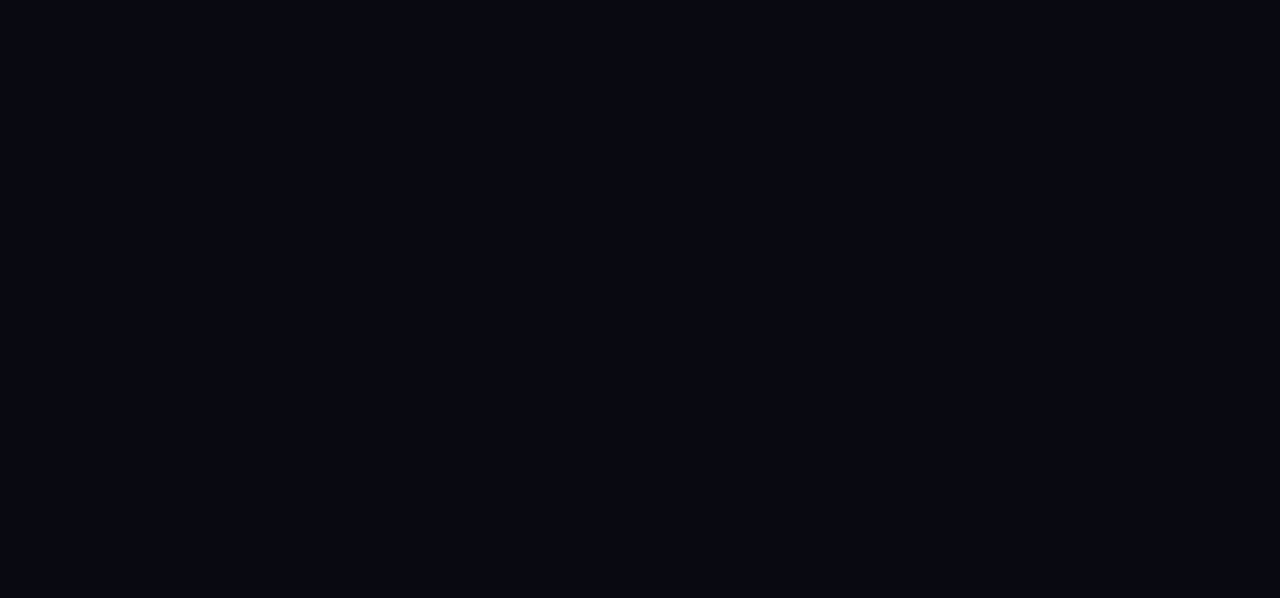
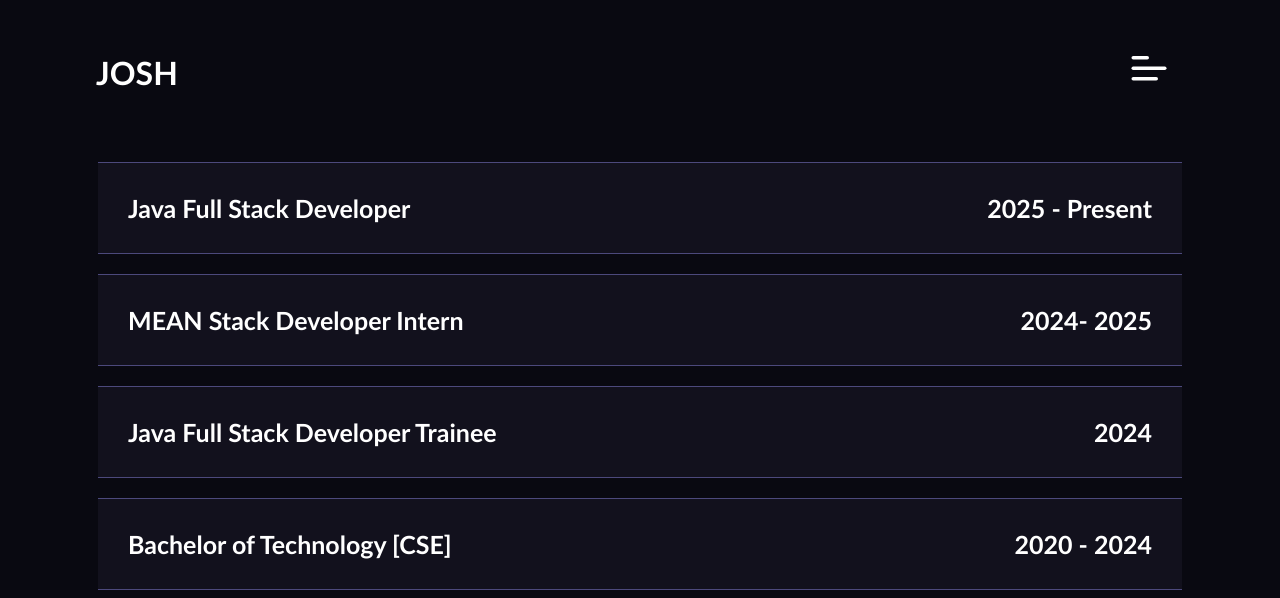
Before and after one commit to joshuakjohn/Portfolio, an Angular app: page /career in a window 1280 px wide. Before the commit this address led to /. Shown: the top 598 px of the page. Built offline with nearby package versions, Linux system fonts and the light colour scheme.

Commit message:
added career component and other changes

```diff
--- a/src/app/app-routing.module.ts
+++ b/src/app/app-routing.module.ts
@@ -3,6 +3,7 @@ import { RouterModule, Routes } from '@angular/router';
 import { HomeComponent } from './components/home/home.component';
 import { ContactComponent } from './components/contact/contact.component';
 import { IntroComponent } from './components/intro/intro.component';
+import { CareerComponent } from './components/career/career.component';
 
 const routes: Routes = [
   {
@@ -21,6 +22,10 @@ const routes: Routes = [
       {
       path: "contact",
       component: ContactComponent
+    },
+    {
+      path: "career",
+      component: CareerComponent
     }
   ]
   }
--- a/src/app/components/career/career.component.html
+++ b/src/app/components/career/career.component.html
@@ -1 +1,91 @@
-<p>career works!</p>
+<div class="container" @fadeInOut>
+
+    <div class="rectangle" (click)="toggleExpansion('wip')">
+        <div class="header">
+            <h1 [@headingMargin]="expanded_wip ? 'expanded' : 'collapsed'">Java Full Stack Developer</h1>
+            <h1 [@headingMargin]="expanded_wip ? 'expanded' : 'collapsed'">2025 - Present</h1>
+        </div>
+        <div [@expandCollapse]="expanded_wip ? 'expanded' : 'collapsed'">
+            <div class="sub">
+            <mat-icon> business</mat-icon>
+            <p>Wipro Ltd</p>
+            </div>
+            <div class="sub1">
+                <div class="sub">
+                    <mat-icon>room</mat-icon>
+                    <p>Chennai</p>
+                </div>
+            </div>
+            <div class="sub">
+                <mat-icon>build</mat-icon>
+                <p>Tech --> Java | Javascript | Typescript | Spring Boot | Angular</p>
+            </div>
+        </div>
+    </div>
+
+    <div class="rectangle" (click)="toggleExpansion('bl')">
+        <div class="header">
+            <h1 [@headingMargin]="expanded_bl ? 'expanded' : 'collapsed'">MEAN Stack Developer Intern</h1>
+            <h1 [@headingMargin]="expanded_bl ? 'expanded' : 'collapsed'">2024- 2025</h1>
+        </div>
+        <div [@expandCollapse]="expanded_bl ? 'expanded' : 'collapsed'">
+            <div class="sub">
+            <mat-icon> business</mat-icon>
+            <p>BridgeLabz Solutions</p>
+            </div>
+            <div class="sub1">
+                <div class="sub">
+                    <mat-icon>room</mat-icon>
+                    <p>Bengaluru</p>
+                </div>
+            </div>
+            <div class="sub">
+                <mat-icon>build</mat-icon>
+                <p>Tech --> Node | Express | Angular | MongoDB | Javascript | Typescript</p>
+            </div>
+        </div>
+    </div>
+
+        <div class="rectangle" (click)="toggleExpansion('jsp')">
+        <div class="header">
+            <h1 [@headingMargin]="expanded_jsp ? 'expanded' : 'collapsed'">Java Full Stack Developer Trainee</h1>
+            <h1 [@headingMargin]="expanded_jsp ? 'expanded' : 'collapsed'">2024</h1>
+        </div>
+        <div [@expandCollapse]="expanded_jsp ? 'expanded' : 'collapsed'">
+            <div class="sub">
+            <mat-icon> business</mat-icon>
+            <p>JSpiders</p>
+            </div>
+            <div class="sub1">
+                <div class="sub">
+                    <mat-icon>room</mat-icon>
+                    <p>Bengaluru</p>
+                </div>
+            </div>
+            <div class="sub">
+                <mat-icon>build</mat-icon>
+                <p>Tech --> Java | HTML | CSS | Javascript | SQL</p>
+            </div>
+        </div>
+    </div>
+
+    <div class="rectangle" (click)="toggleExpansion('clg')">
+        <div class="header">
+            <h1 [@headingMargin]="expanded_clg ? 'expanded' : 'collapsed'">Bachelor of Technology [CSE]</h1>
+            <h1 [@headingMargin]="expanded_clg ? 'expanded' : 'collapsed'">2020 - 2024</h1>
+        </div>
+        <div [@expandCollapse]="expanded_clg ? 'expanded' : 'collapsed'">
+            <div class="sub">
+            <mat-icon> business</mat-icon>
+            <p>APJ Abdul Kalam University</p>
+            </div>
+            <div class="sub1">
+                <div class="sub">
+                    <mat-icon>room</mat-icon>
+                    <p>Kottarakkara</p>
+                </div>
+            </div>
+        </div>
+    </div>
+
+</div>
--- a/src/app/components/career/career.component.scss
+++ b/src/app/components/career/career.component.scss
@@ -0,0 +1,76 @@
+h1{
+    color: #ffffff;
+    font-family: 'Trebuchet MS', 'Lucida Sans Unicode', 'Lucida Grande', 'Lucida Sans', Arial, sans-serif;
+    font-size: 25px;
+    margin: 0px;
+    margin-bottom: 10px;
+}
+
+p{
+    color: white;
+    margin: 0px;
+    margin-top: 4px;
+    font-family: 'Trebuchet MS', 'Lucida Sans Unicode', 'Lucida Grande', 'Lucida Sans', Arial, sans-serif;
+}
+
+.container{
+    padding-top: 2px;
+    margin-top: 20vh;
+    width: 100vw;
+    display: flex;
+    flex-direction: column;
+    align-items: center;
+    gap: 20px;
+    height: 70vh;
+    overflow-y: scroll;
+    -webkit-overflow-scrolling: touch;
+
+    scrollbar-width: none;         // Firefox
+    -ms-overflow-style: none;
+
+    &::-webkit-scrollbar {
+    display: none;
+    }
+}
+
+.rectangle {
+    background-color: #12111d;
+    display: flex;
+    flex-direction: column;
+    justify-content: center;
+    width: 80vw;
+    border-top: 1px solid #4c497c;
+    border-bottom: 1px solid #4c497c;
+    // border-radius: 20px;
+    padding: 30px;
+}
+
+.rectangle:hover {
+    box-shadow: 0 0 2px #968ff9, 0 0 2px #968ff9;
+}
+
+.sub_inner{
+    display: flex;
+    margin: 0px;
+}
+
+.sub{
+    display: flex;
+    gap: 5px;
+    margin: 7px 0px;
+}
+
+.sub1{
+    display: flex;
+    gap: 20px;
+}
+
+mat-icon{
+    color: white;
+    scale: .8;
+}
+
+.header{
+    display: flex;
+    justify-content: space-between;
+}
--- a/src/app/components/career/career.component.ts
+++ b/src/app/components/career/career.component.ts
@@ -1,10 +1,59 @@
 import { Component } from '@angular/core';
+import {MatIconModule} from '@angular/material/icon'
+import { trigger, transition, style, animate, state } from '@angular/animations';
 
 @Component({
   selector: 'app-career',
   templateUrl: './career.component.html',
-  styleUrls: ['./career.component.scss']
+  styleUrls: ['./career.component.scss'],
+  animations: [
+    trigger('expandCollapse', [
+      state('expanded', style({
+        height: '*',
+        opacity: 1,
+        overflow: 'hidden',
+      })),
+      state('collapsed', style({
+        height: '0px',
+        opacity: 0,
+        overflow: 'hidden',
+      })),
+      transition('expanded <=> collapsed', [
+        animate('400ms ease-in-out')
+      ])
+    ]),
+    trigger('headingMargin', [
+    state('expanded', style({ margin: '*' })),
+    state('collapsed', style({ margin: '0px' })),
+    transition('expanded <=> collapsed', animate('400ms ease-in-out'))
+  ]),
+  trigger('fadeInOut', [
+          transition(':enter', [
+            style({ opacity: 0 }),
+            animate('300ms ease-in', style({ opacity: 1 }))
+          ]),
+          transition(':leave', [
+            animate('300ms ease-out', style({ opacity: 0 }))
+          ])
+        ])
+  ]
 })
 export class CareerComponent {
 
+  expanded_clg: boolean = false;
+  expanded_jsp: boolean = false;
+  expanded_bl: boolean = false;
+  expanded_wip: boolean = false;
+
+  toggleExpansion(choise: string) {
+    if (choise === 'clg')
+      this.expanded_clg = !this.expanded_clg;
+    if (choise === 'jsp')
+      this.expanded_jsp = !this.expanded_jsp;
+    if (choise === 'bl')
+      this.expanded_bl = !this.expanded_bl;
+    if (choise === 'wip')
+      this.expanded_wip = !this.expanded_wip;
+  }
+
 }
--- a/src/app/components/contact/contact.component.html
+++ b/src/app/components/contact/contact.component.html
@@ -1,7 +1,4 @@
 <div class="main" @fadeInOut>
-    <div class="message">
-        <img src="../../../assets/giphy.gif" alt="">
-    </div>
     <form class="mail" [formGroup]="form" (submit)="sendMail()">
         <div class="fullname">
             <p>Full Name</p>
@@ -31,4 +28,7 @@
         <button type="submit">Send</button>
     </form>
 
+    <div class="message">
+        <img src="../../../assets/giphy.gif" alt="">
+    </div>
 </div>
--- a/src/app/components/home/home.component.html
+++ b/src/app/components/home/home.component.html
@@ -1,9 +1,10 @@
+<div>
     <div class="outer_header">
         <div class="header">
             <h1 id="logo">JOSH</h1>
             <div class="menu_icon">
                 <label for="check">
-                <input type="checkbox" id="check" (click)="menu_click()"/>
+                    <input type="checkbox" [checked]="menu" id="check" (click)="menu_click('')"/>
                     <span></span>
                     <span></span>
                     <span></span>
@@ -11,9 +12,9 @@
             </div>
             <div class="links_circle" [class.grow]="menu">
                 <div class="links" [class.grow]="menu">
-                <p (click)="navigate('home')" class="link">Home</p>
-                <p class="link">Education</p>
-                <p (click)="navigate('contact')" class="link">Contact</p>
+                    <p (click)="navigate('home')" class="link" (click)="menu_click('outer')">Home</p>
+                    <p (click)="navigate('career')" class="link" (click)="menu_click('outer')">Career</p>
+                    <p (click)="navigate('contact')" class="link" (click)="menu_click('outer')">Contact</p>
                 </div>
 
             </div>
@@ -21,6 +22,7 @@
     </div>
 
 
-<div class="container">
+    <div class="container" (click)="menu_click('outer')">
         <router-outlet></router-outlet>
     </div>
+</div>
--- a/src/app/components/home/home.component.scss
+++ b/src/app/components/home/home.component.scss
@@ -46,7 +46,7 @@
     left: 50vw;
     font-family: Verdana, Geneva, Tahoma, sans-serif;
     transition: .5s ease-in-out;
-    box-shadow: 0 0 20px #12121f, 0 0 40px #12121f;
+    // box-shadow: 0 0 20px #12121f, 0 0 40px #12121f;
    }
 
    .links_circle{
--- a/src/app/components/home/home.component.ts
+++ b/src/app/components/home/home.component.ts
@@ -27,8 +27,12 @@ export class HomeComponent {
 
   }
 
-  menu_click(){
-    this.menu = !this.menu;
+  menu_click(choise: string) {
+    if(choise === 'outer'){
+      this.menu = false
+    } else{
+      this.menu = !this.menu;
+    }
   }
 
   navigate(url: string){
```
Lines whose indentation alone changed are shown as unchanged.
